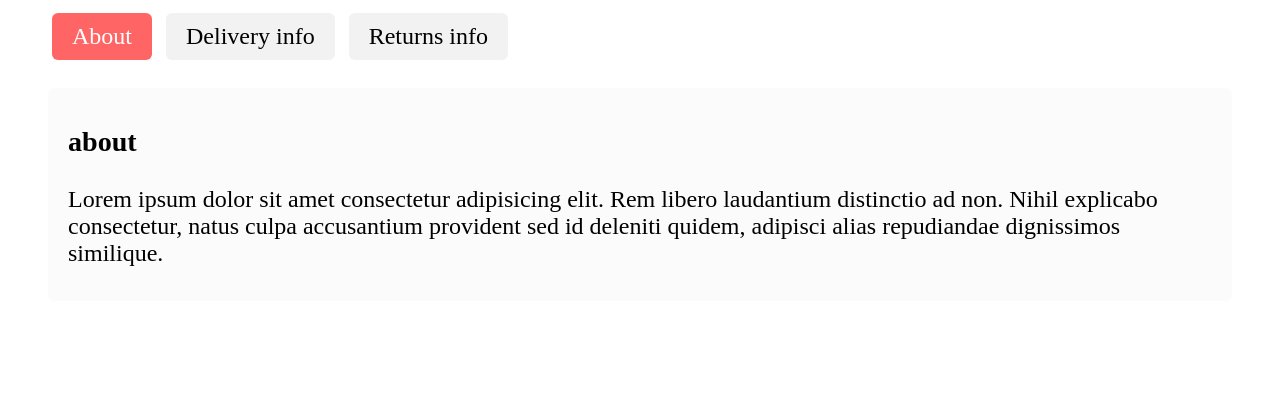
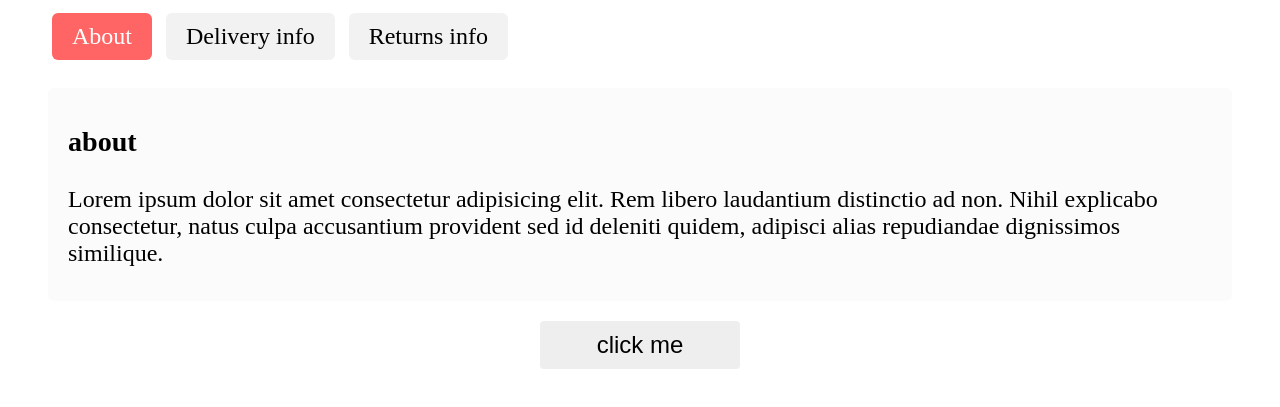
Before and after one commit to Viv231912/UI_library, a website built with webpack: page dist/index.html in a window 1280 px wide. Shown: the part 433-840 px from the top of the page. Before the commit the page ends 800 px from the top, so only its background shows below. Built offline with nearby package versions, Linux system fonts and the light colour scheme.

Commit message:
styles for button

```diff
--- a/dist/index.html
+++ b/dist/index.html
@@ -12,6 +12,17 @@
       .container {
         margin: 40px;
         margin-top: 60px;
+      }
+      button{
+        width: 200px;
+        background: #eee;
+        padding: 10px;
+        margin: 20px auto;
+        border: none;
+        border-radius: 4px;
+        font-size: 1em;
+        cursor: pointer;
+        display: block;
       }
     </style>
   </head>
@@ -87,6 +98,9 @@
           </p>
         </div>
       </div>
+      <div>
+        <button class="snackbar-trigger">click me</button>
+      </div>
     </div>
 
     <script src="./assets/bundle.js"></script>
```
